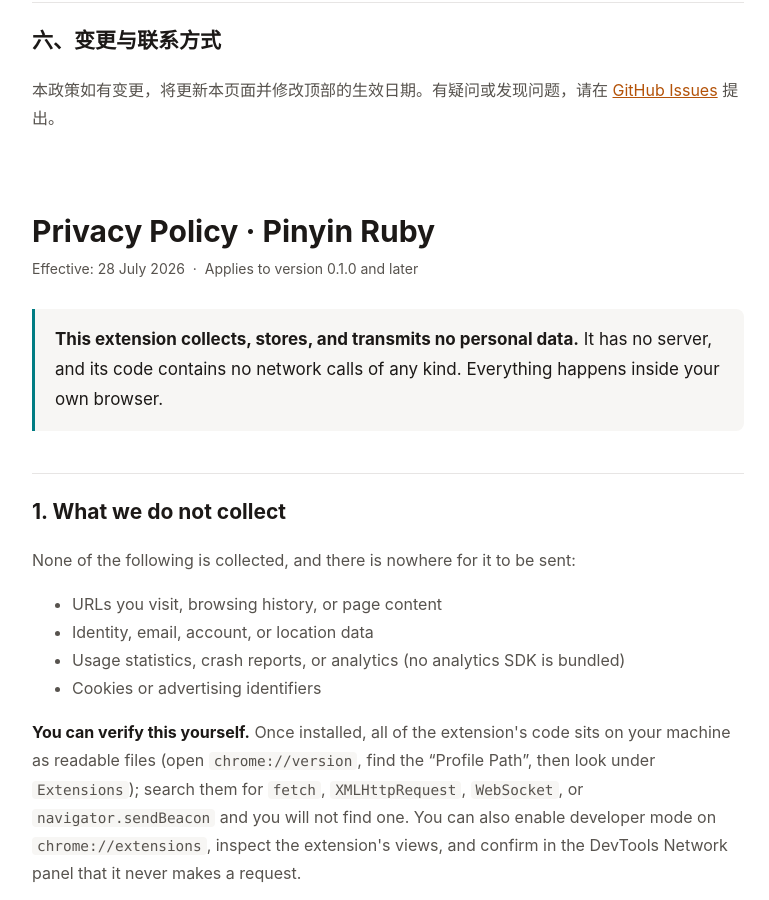
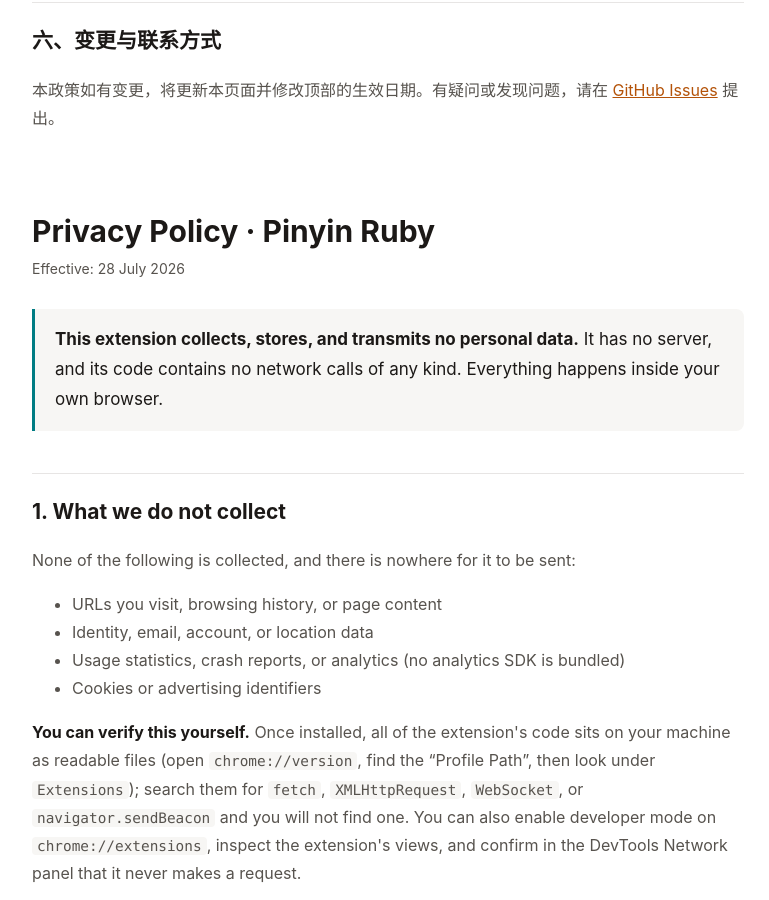
Before and after one commit to kid551/kid551.github.io, a Jekyll site: the page pinyin-ext/privacy.html, which Jekyll copies as it is, in a window 1280 px wide and 900 px high, scrolled down 2017 px. Shown: the whole window, without its empty margins (252-1021 px from the left). Built offline with Jekyll 4.4.1, drawn with Linux system fonts in a browser that asks for light colours; some of the changed text lies outside the part shown.

Commit message:
Drop version pinning from the privacy policy
The policy governs the extension, not a particular release; pinning it
to 0.1.0 would mean redeploying this page on every version bump.

Co-Authored-By: Claude Opus 5 <noreply@anthropic.com>

```diff
--- a/pinyin-ext/privacy.html
+++ b/pinyin-ext/privacy.html
@@ -125,7 +125,7 @@
   </head>
   <body>
     <h1>隐私政策 · 拼音注音标注</h1>
-    <p class="meta">生效日期：2026 年 7 月 28 日 &nbsp;·&nbsp; 适用版本：0.1.0 及以后</p>
+    <p class="meta">生效日期：2026 年 7 月 28 日</p>
 
     <p class="lede">
       <strong>本扩展不收集、不存储、不传输任何个人数据。</strong>
@@ -237,7 +237,7 @@
 
     <div class="lang" lang="en">
       <h1>Privacy Policy · Pinyin Ruby</h1>
-      <p class="meta">Effective: 28 July 2026 &nbsp;·&nbsp; Applies to version 0.1.0 and later</p>
+      <p class="meta">Effective: 28 July 2026</p>
 
       <p class="lede">
         <strong>This extension collects, stores, and transmits no personal data.</strong>
```
